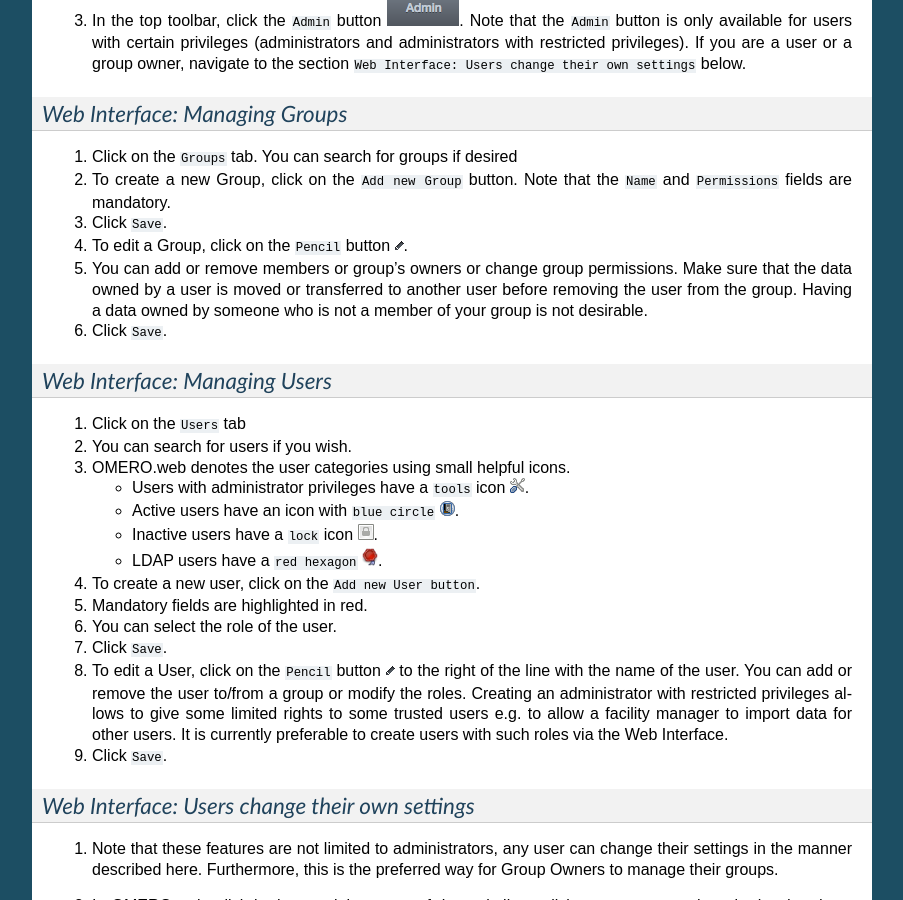
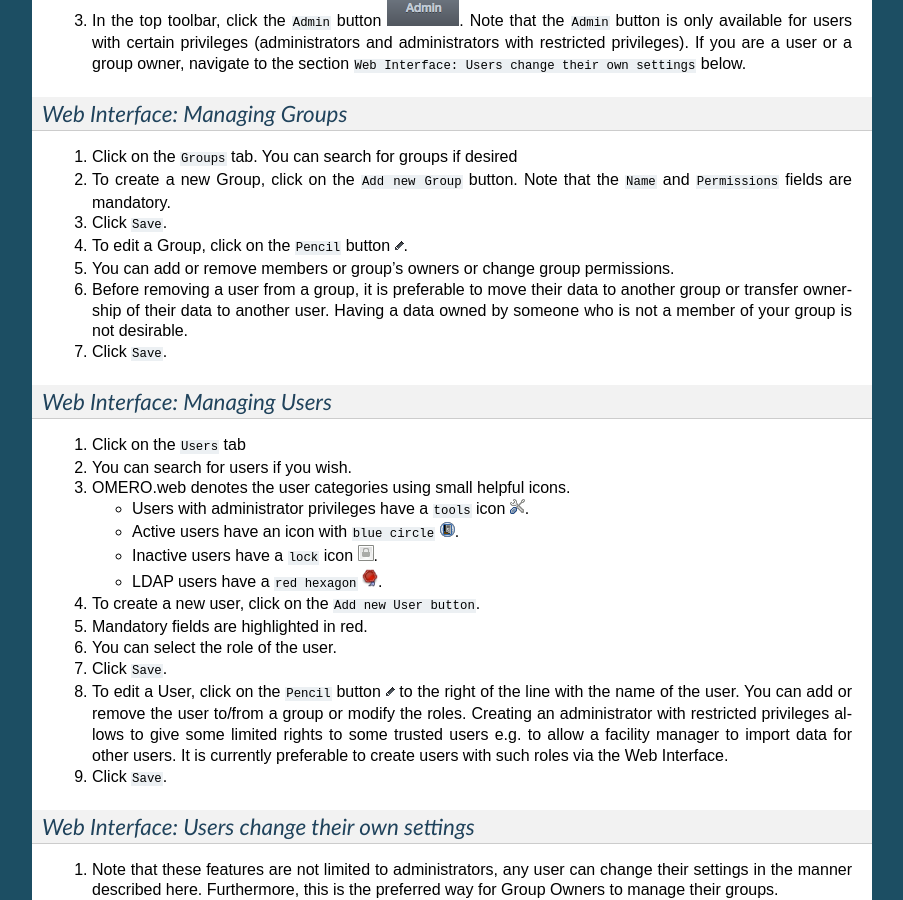
Before and after one commit to ome/omero-guide-introduction, a Sphinx documentation site: the page built from docs/group-user-management.rst, in a window 1280 px wide and 900 px high, scrolled down 942 px. Shown: the whole window, without its empty margins (198-1101 px from the left). Built offline with Sphinx 7.4.7, drawn with Linux system fonts in a browser that asks for light colours.

Commit message:
Adjust the remove user from group warning cf. Wills comment

```diff
--- a/docs/group-user-management.rst
+++ b/docs/group-user-management.rst
@@ -68,7 +68,9 @@ Administrate using the Web Interface
 
 #. To edit a Group, click on the ``Pencil`` button |image1|.
 
-#. You can add or remove members or group’s owners or change group permissions. Make sure that the data owned by a user is moved or transferred to another user before removing the user from the group. Having a data owned by someone who is not a member of your group is not desirable.
+#. You can add or remove members or group’s owners or change group permissions.
+
+#. Before removing a user from a group, it is preferable to move their data to another group or transfer ownership of their data to another user. Having a data owned by someone who is not a member of your group is not desirable.
 
 #. Click ``Save``.
 
```
